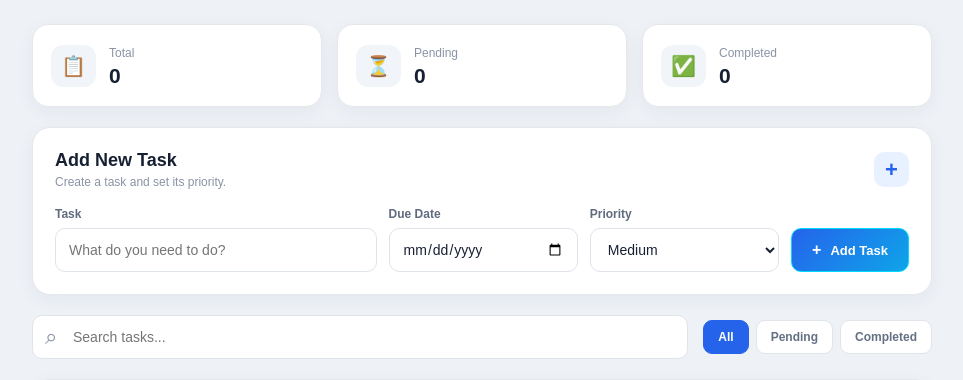
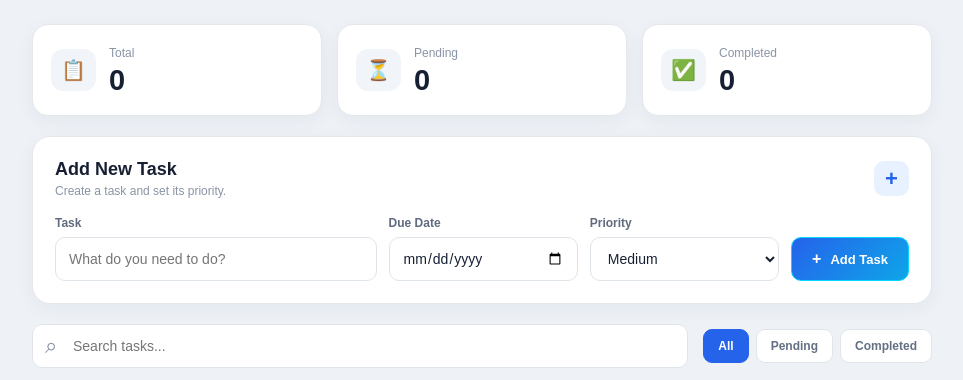
Before and after one commit to sachinkumar7033/Project-02-Todo-Task-Manager, a Flask app: page / in a window 1280 px wide. Shown: the part 136-516 px from the top of the page, without its empty margins (158-1121 px from the left). Run offline with Flask 3, Linux system fonts and the light colour scheme.

Commit message:
css update

```diff
--- a/static/css/style.css
+++ b/static/css/style.css
@@ -89,7 +89,7 @@ button {
 .stat-card strong {
     display: block;
     margin-top: 3px;
-    font-size: 21px;
+    font-size: 29px;
 }
 
 .stat-label {
```
